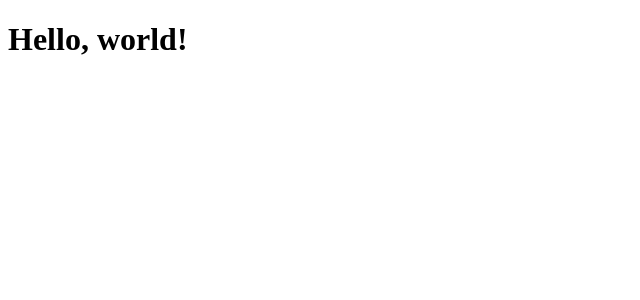
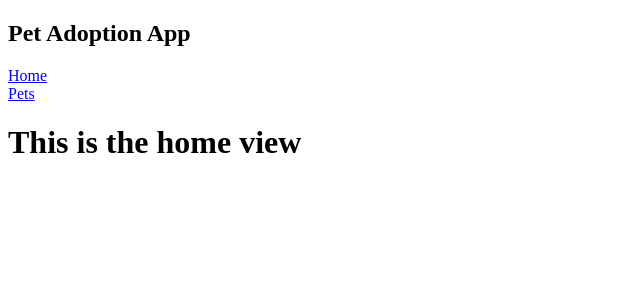
Before and after one commit to alferguet/pet-adoption, a React (Create React App) app: page / in a window 1280 px wide. Shown: the top 300 px of the page, without its empty margins (0-640 px from the left). Built offline with nearby package versions, Linux system fonts and the light colour scheme.

Commit message:
Implemented the react router for the pet list and home screen

```diff
--- a/src/App.tsx
+++ b/src/App.tsx
@@ -1,5 +1,16 @@
 import React, { FunctionComponent } from 'react'
+import Container from 'react-bootstrap/Container'
+import { BrowserRouter as Router } from 'react-router-dom'
+import { Navbar } from './layout/Navbar'
+import { RouteView } from './router/RouteView'
 
 export const App: FunctionComponent = () => {
-  return <h1>Hello, world!</h1>
+  return (
+    <Router>
+      <Container>
+        <Navbar></Navbar>
+        <RouteView></RouteView>
+      </Container>
+    </Router>
+  )
 }
--- /dev/null
+++ b/src/layout/Navbar.tsx
@@ -0,0 +1,29 @@
+import React, { FunctionComponent } from 'react'
+import Row from 'react-bootstrap/Row'
+import Col from 'react-bootstrap/Col'
+import Nav from 'react-bootstrap/Nav'
+import NavItem from 'react-bootstrap/NavItem'
+import Container from 'react-bootstrap/Container'
+import { Link } from 'react-router-dom'
+
+export const Navbar: FunctionComponent = () => {
+  return (
+    <Container>
+      <Row>
+        <Col>
+          <h2>Pet Adoption App</h2>
+        </Col>
+        <Col>
+          <Nav>
+            <NavItem>
+              <Link to="/">Home</Link>
+            </NavItem>
+            <NavItem>
+              <Link to="/pets">Pets</Link>
+            </NavItem>
+          </Nav>
+        </Col>
+      </Row>
+    </Container>
+  )
+}
--- /dev/null
+++ b/src/router/RouteView.tsx
@@ -0,0 +1,15 @@
+import React, { FunctionComponent } from 'react'
+import { Route, Switch } from 'react-router-dom'
+
+export const RouteView: FunctionComponent = () => {
+  return (
+    <Switch>
+      <Route exact path="/">
+        <h1>This is the home view</h1>
+      </Route>
+      <Route path="/pets">
+        <h1>This is pets view</h1>
+      </Route>
+    </Switch>
+  )
+}
```
